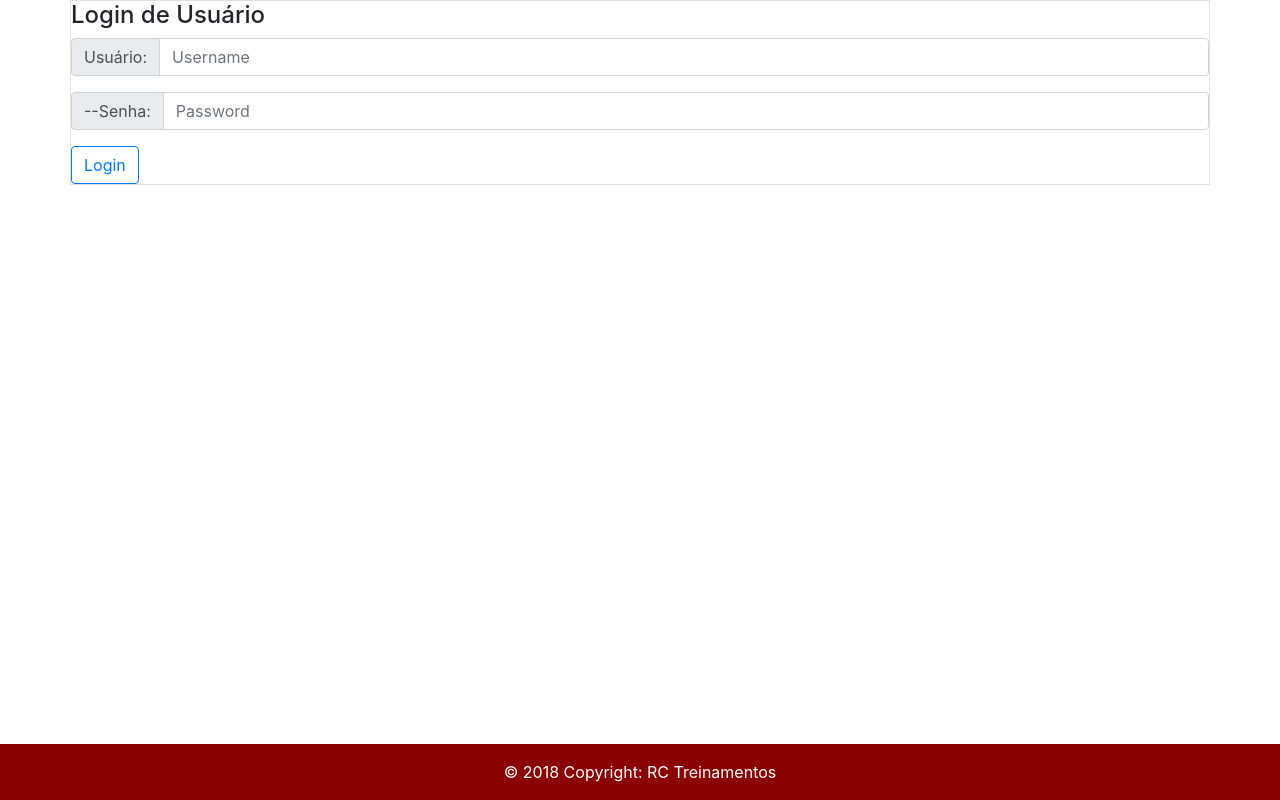
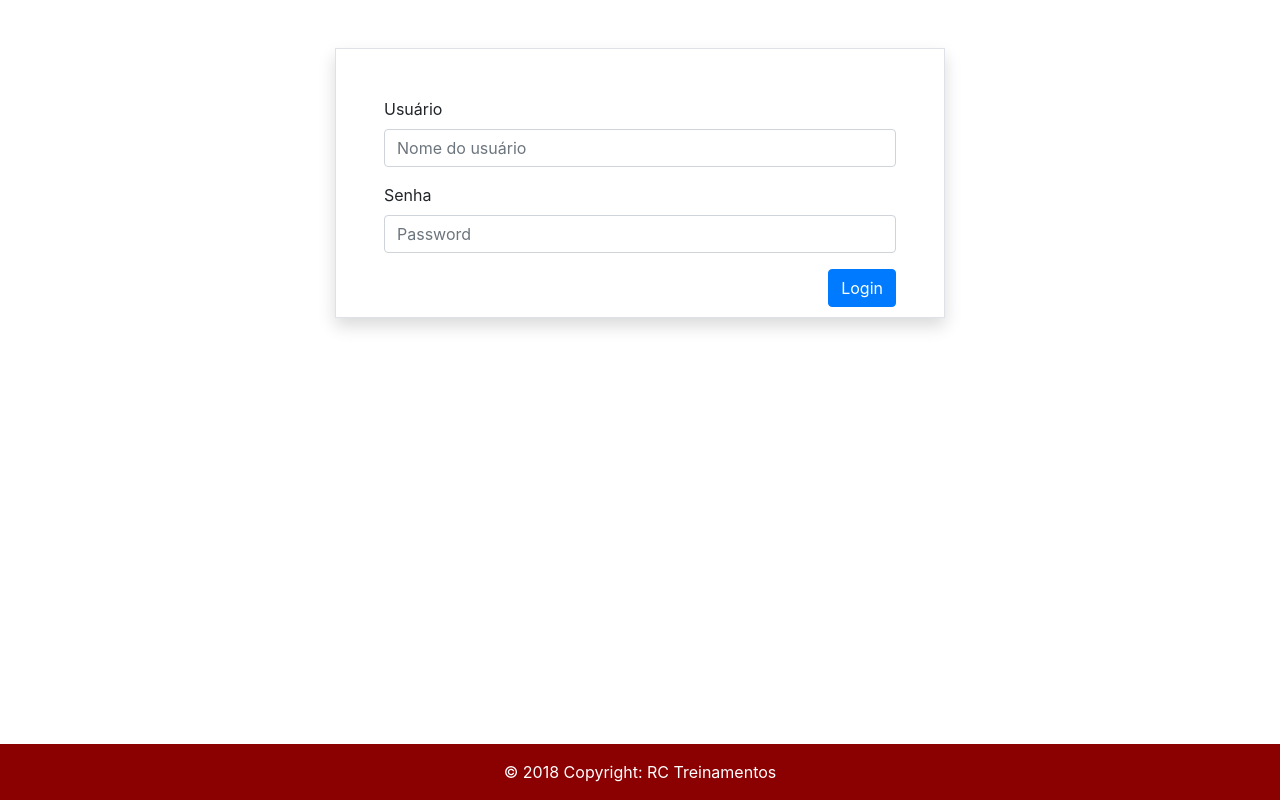
Before and after one commit to RCOliveira98/portal-rco, an Angular app: page / in a window 1280 px wide. Built offline with nearby package versions, Linux system fonts and the light colour scheme.

Commit message:
Release: form login.

```diff
--- a/src/app/auth-service.service.ts
+++ b/src/app/auth-service.service.ts
@@ -12,6 +12,7 @@ export class AuthServiceService {
   constructor(private router: Router) { }
 
   public logar(user: UserModel): void {
+    console.log(user);
     if (user.name === 'rco' && user.senha === '123') {
       this.logado = true;
       // redirecione para home
--- a/src/app/courses/courses-routing.module.ts
+++ b/src/app/courses/courses-routing.module.ts
@@ -1,3 +1,4 @@
+import { AuthGuard } from './../guards/auth.guard';
 import { NgModule } from '@angular/core';
 import { Routes, RouterModule } from '@angular/router';
 
@@ -6,7 +7,7 @@ import { CursoDetailsComponent } from './curso-details/curso-details.component';
 
 // utilização de rotas filhas. Add o array children.
 const routes: Routes = [
-  {path: 'courses', component: CursosComponent, children: [
+  {path: 'courses', component: CursosComponent, canActivate: [AuthGuard] , children: [
     {path: 'course/:id', component: CursoDetailsComponent},
     {path: 'course/:id/edit', component: CursoDetailsComponent}
   ]}
--- a/src/app/login/login.component.html
+++ b/src/app/login/login.component.html
@@ -1,26 +1,15 @@
-<div class='container center border'>
-    <div class="row">
-        <h4>Login de Usuário</h4>
-    </div>
-    <div class="row">
-        <div class="input-group mb-3">
-            <div class="input-group-prepend">
-                <span class="input-group-text">Usuário:</span>
-            </div>
-            <input [(ngModel)]="user.name" type="text" class="form-control" placeholder="Username" aria-label="Username" aria-describedby="basic-addon1">
+<div class="mt-5 col-md-6 offset-md-3">
+    <form class="shadow p-5 border">
+        <div class="form-group">
+            <label for="nameUser">Usuário</label>
+            <input #name id="nameUser" type="text" class="form-control" placeholder="Nome do usuário">
         </div>
-    </div>
-
-    <div class="row">
-        <div class="input-group mb-3">
-            <div class="input-group-prepend">
-                <span class="input-group-text">--Senha:</span>
-            </div>
-            <input [(ngModel)]="user.senha" type="password" class="form-control" placeholder="Password" aria-label="Password" aria-describedby="basic-addon2">
+        <div class="form-group">
+            <label for="pwd">Senha</label>
+            <input #password type="password" class="form-control" id="pwd" placeholder="Password">
         </div>
-    </div>
-
-    <div class='row'>
-        <button class='btn btn-outline-primary' (click)='logar(user)'>Login</button>
-    </div>
+        <div class='form-group'>
+            <button class='btn btn-primary float-right' (click)='logar(name.value, password.value)'>Login</button>
+        </div>
+    </form>
 </div>
--- a/src/app/login/login.component.ts
+++ b/src/app/login/login.component.ts
@@ -19,8 +19,10 @@ export class LoginComponent implements OnInit {
     // this.evento = new EventEmitter<boolean>();
   }
 
-  public logar(user: UserModel): void {
-    this.autenticate.logar(user);
+  public logar(name: string, pwd: string): void {
+    this.user.name = name;
+    this.user.senha = pwd;
+    this.autenticate.logar(this.user);
   }
 
 }
```
